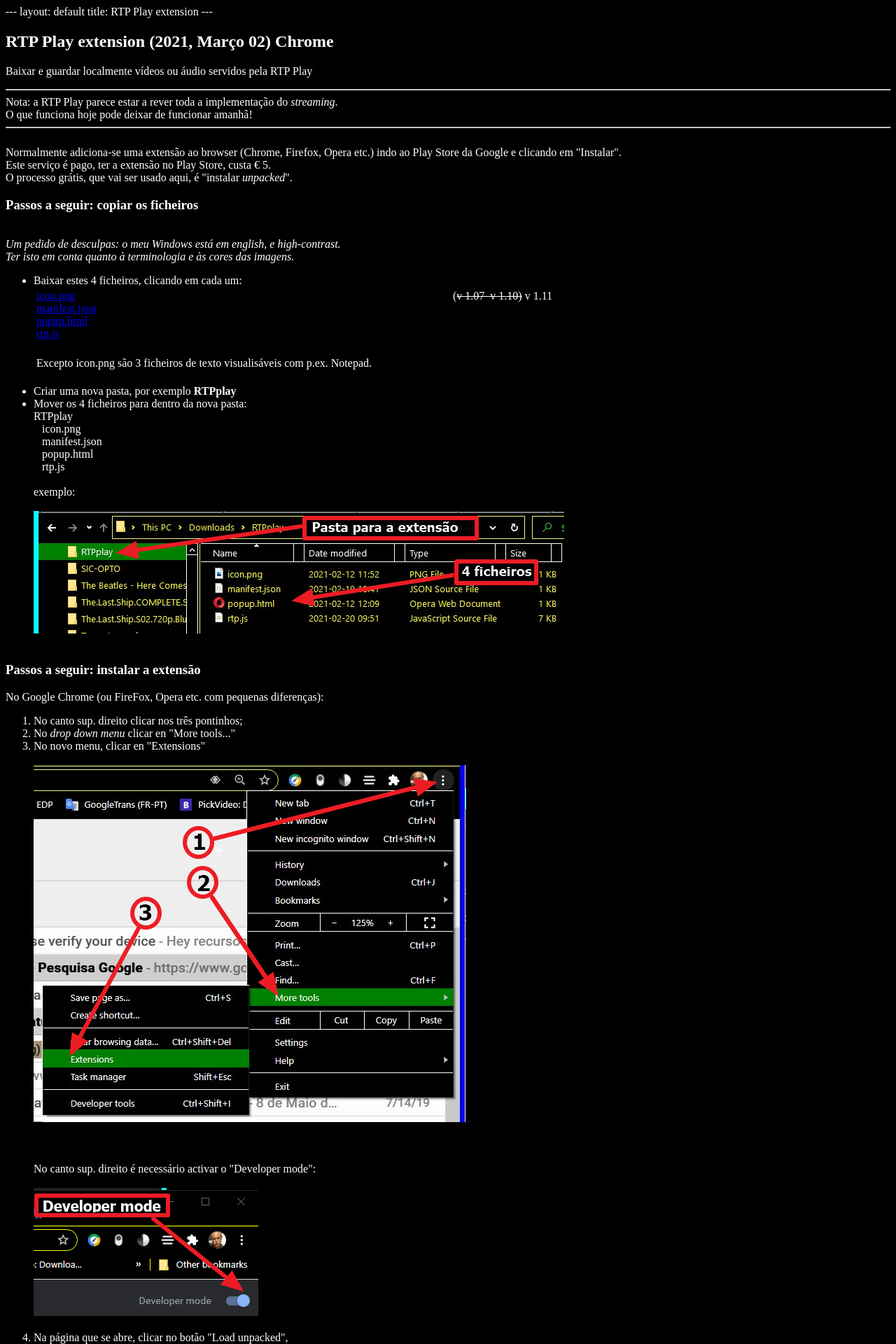
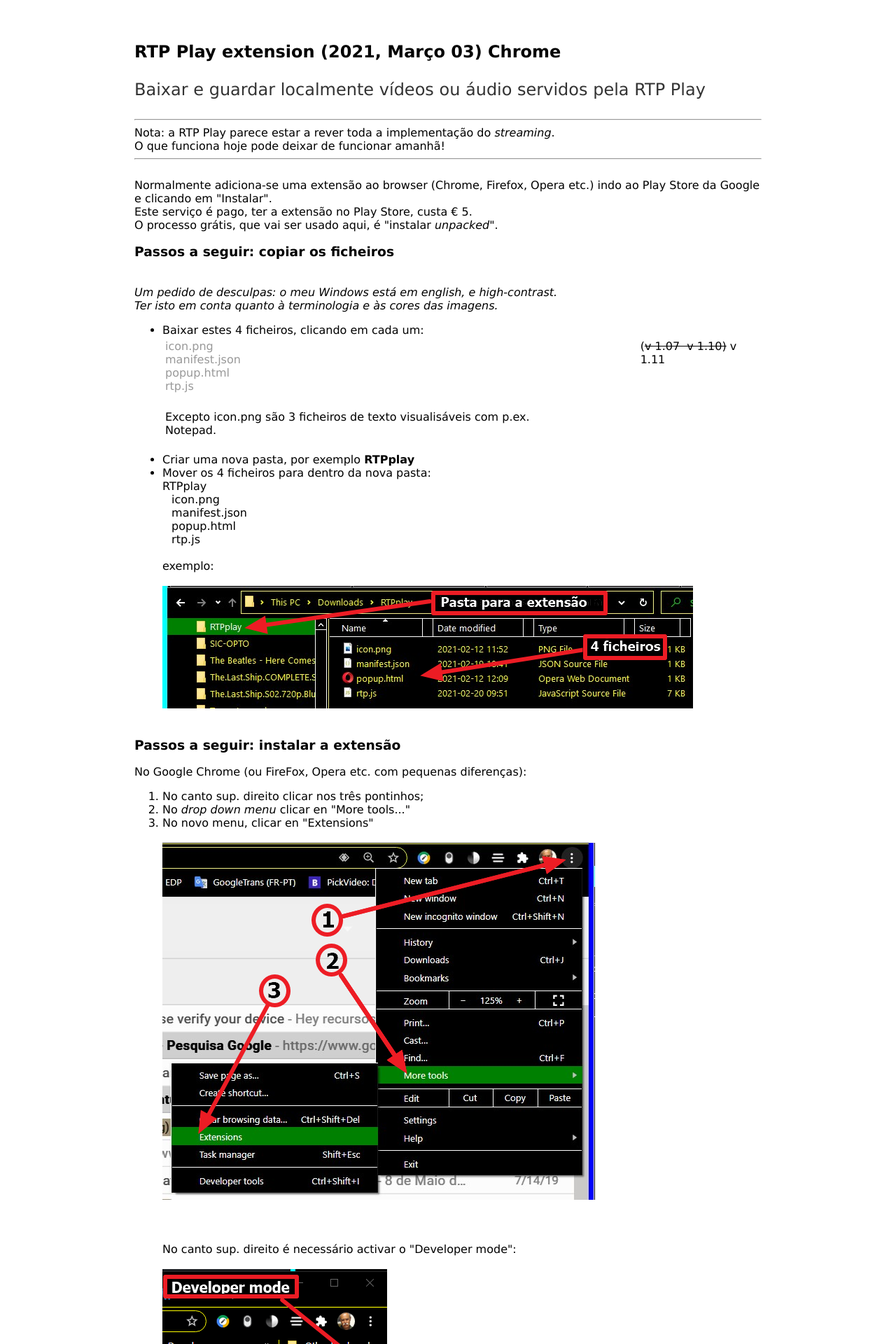
Before and after one commit to rtpplay/recursos.github.io, a Jekyll site: the page built from index.html, in a window 1280 px wide. Shown: the top 1920 px of the page at 70% size. Built offline with Jekyll 4.4.1, drawn with Linux system fonts in a browser that asks for light colours.

Commit message:
Update index.html

```diff
--- a/index.html
+++ b/index.html
@@ -1,23 +1,9 @@
-<!DOCTYPE html>
-<html>
-  <head>
- <style>
-  body {
-  background: black;
-  color: white;
-}
-.inline-block {
-   display: inline-block;
-}
-</style>
-  </head>
-  <body>
 ---
 layout: default
 title: RTP Play extension
 ---
 <div class="blurb">
-	<h2>RTP Play extension (2021, Março 02) Chrome</h2>
+	<h2>RTP Play extension (2021, Março 03) Chrome</h2>
 	<p>Baixar e guardar localmente vídeos ou áudio servidos pela RTP Play
 
 	</p>
@@ -144,5 +130,3 @@
 			<b>Rec</b>
 	</ol>
 </div>
-  </body>
-</html>
```
